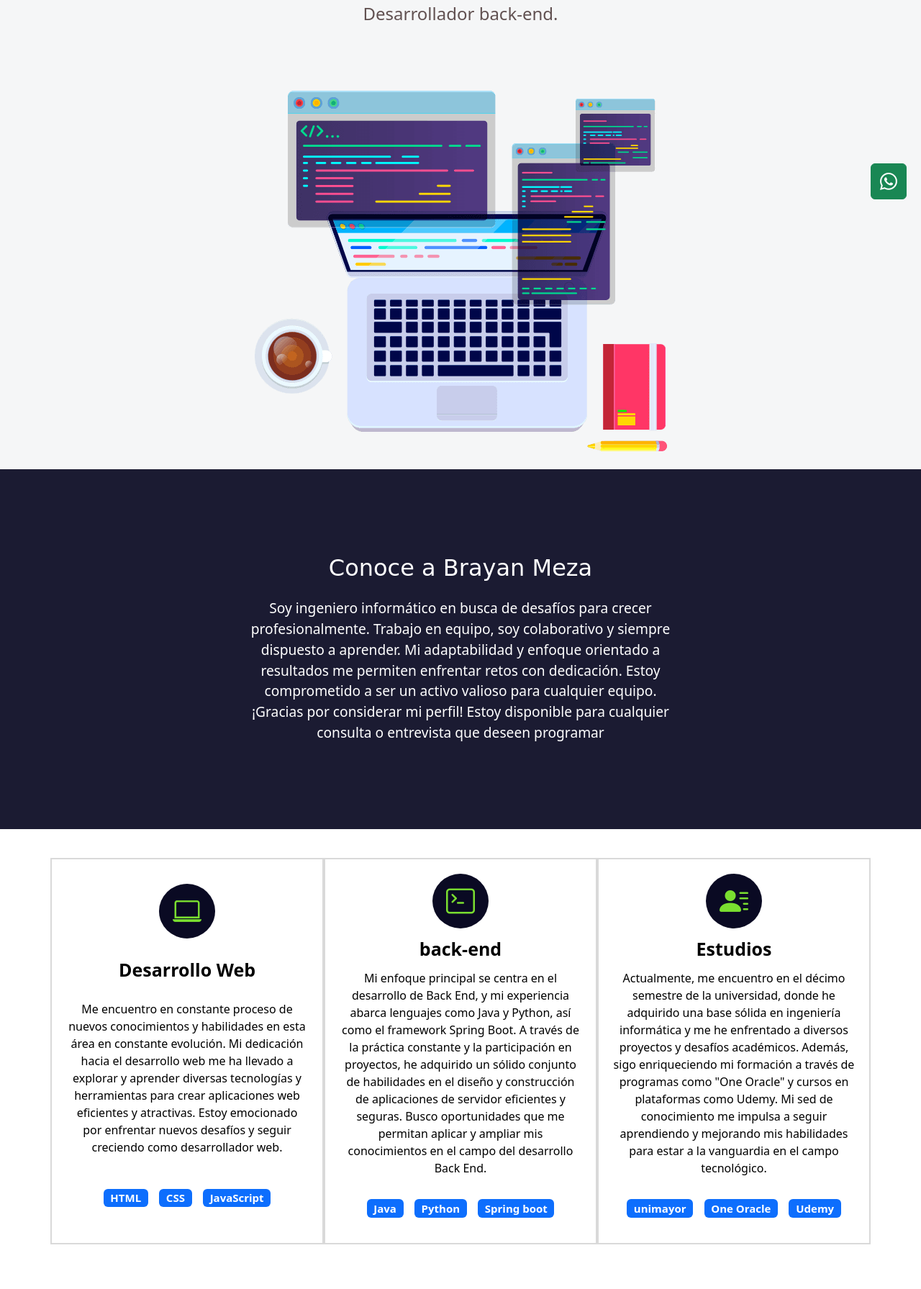
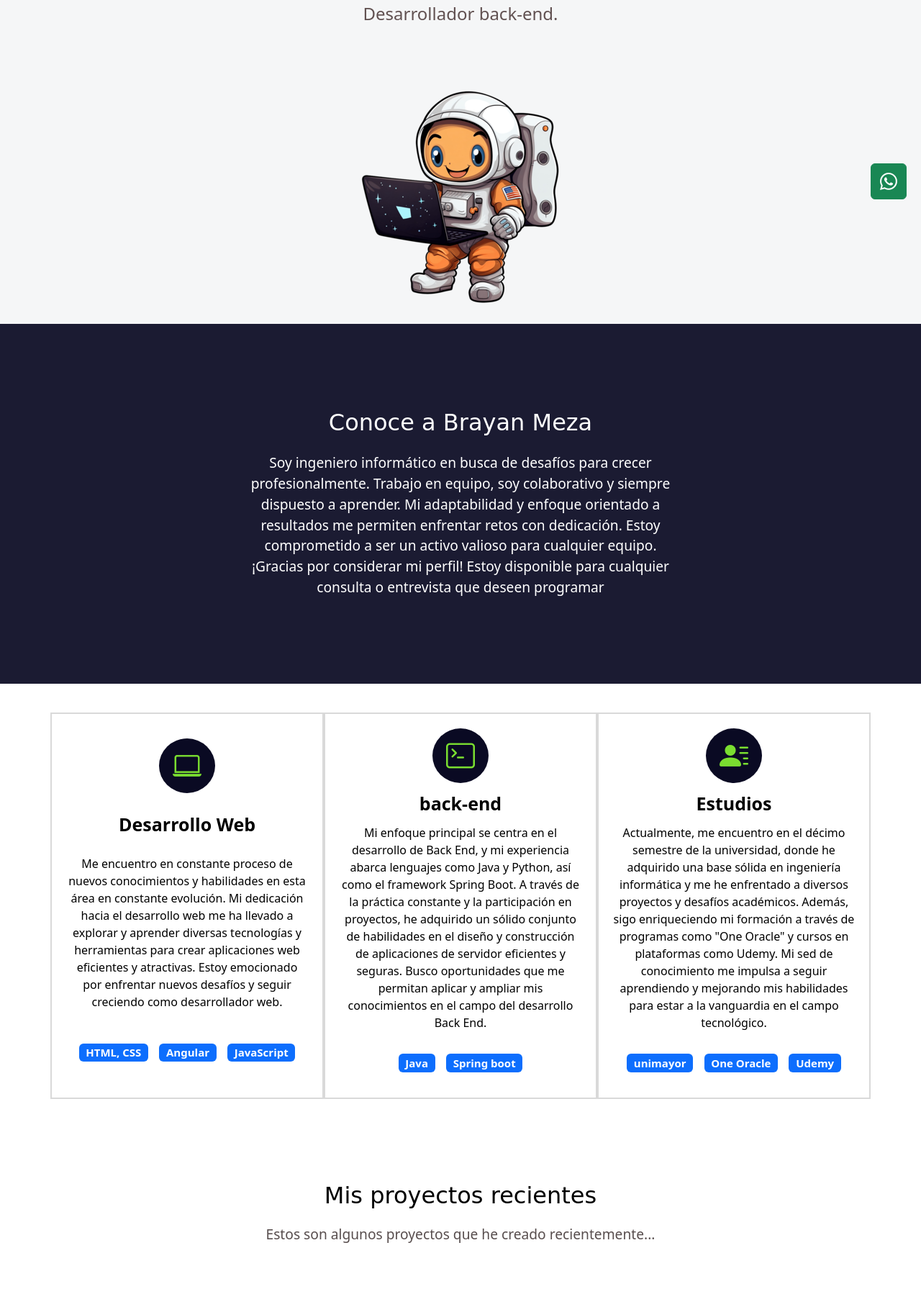
Before and after one commit to brmeza/portafolio, a plain HTML site: page index.html in a window 1280 px wide. Shown: the part 503-2294 px from the top of the page at 72% size. Drawn offline with nearby package versions, Linux system fonts and the light colour scheme; a web font is replaced by a local one.

Commit message:
correcciones de angular

```diff
--- a/index.html
+++ b/index.html
@@ -69,7 +69,7 @@
         <h2>Desarrollador back-end.</h2>
       </div>
       <div class="hero-inferior">
-        <img class="hero-inferior-imagen img-fluid" src="imagenes/backend.png" alt="Monitor, laptop y logos de HTML, CSS, JavaScript y React.">
+        <img class="hero-inferior-imagen img-fluid" src="imagenes/astro.png" alt="astronauta codeanado">
       </div>
     </section>
 
@@ -91,8 +91,8 @@
             <p class="experiencia-titulo">Desarrollo Web</p>
             <p>Me encuentro en constante proceso de nuevos conocimientos y habilidades en esta área en constante evolución. Mi dedicación hacia el desarrollo web me ha llevado a explorar y aprender diversas tecnologías y herramientas para crear aplicaciones web eficientes y atractivas. Estoy emocionado por enfrentar nuevos desafíos y seguir creciendo como desarrollador web.</p>
             <div class="badges-contenedor">
-              <span class="badge text-bg-primary">HTML</span>
-              <span class="badge text-bg-primary">CSS</span>
+              <span class="badge text-bg-primary">HTML, CSS</span>
+              <span class="badge text-bg-primary">Angular</span>
               <span class="badge text-bg-primary">JavaScript</span>
             </div>
           </div>
@@ -103,7 +103,6 @@
             <p>Mi enfoque principal se centra en el desarrollo de Back End, y mi experiencia abarca lenguajes como Java y Python, así como el framework Spring Boot. A través de la práctica constante y la participación en proyectos, he adquirido un sólido conjunto de habilidades en el diseño y construcción de aplicaciones de servidor eficientes y seguras. Busco oportunidades que me permitan aplicar y ampliar mis conocimientos en el campo del desarrollo Back End. </p>
             <div class="badges-contenedor">
               <span class="badge text-bg-primary">Java</span>
-              <span class="badge text-bg-primary">Python</span>
               <span class="badge text-bg-primary">Spring boot</span>
             </div>
           </div>
@@ -240,15 +239,14 @@
           <i class="fab fa-java"></i>
           <p>Java</p>
         </div>
-        <!-- Icono de Python -->
+        <!-- Icono de Angular -->
         <div class="icon-wrapper">
-          <i class="fab fa-python"></i>
-          <p>Python</p>
+          <i class="fa-brands fa-angular"></i>
+          <p>Angular</p>
         </div>
         <!-- Icono de Spring Boot -->
         <div class="icon-wrapper">
           <i class="fab fa-java"></i>
-          <i class="fab fa-spring"></i>
           <p>Spring Boot</p>
         </div>
         <!-- Icono de HTML & CSS -->
@@ -296,7 +294,7 @@
     <!-- Pie de pagina (footer) -->
     <footer class="seccion-oscura d-flex flex-column align-items-center justify-content-center">
       <!--<img class="footer-logo" src="imagenes/icono-blanco.svg" alt="Logo del portafolio">-->
-      <p class="footer-texto text-center">ingeniero informático<br>Apasionado por la creación de soluciones innovadoras y eficientes</p>
+      <p class="footer-texto text-center">Ingeniero informático<br>Apasionado por la creación de soluciones innovadoras y eficientes</p>
       <div class="iconos-redes-sociales d-flex flex-wrap align-items-center justify-content-center">
         <a href="https://github.com/brmeza" target="_blank" rel="noopener noreferrer">
           <i class="bi bi-github"></i>
```
Also changed, not shown: imagenes/astro.png (added).
